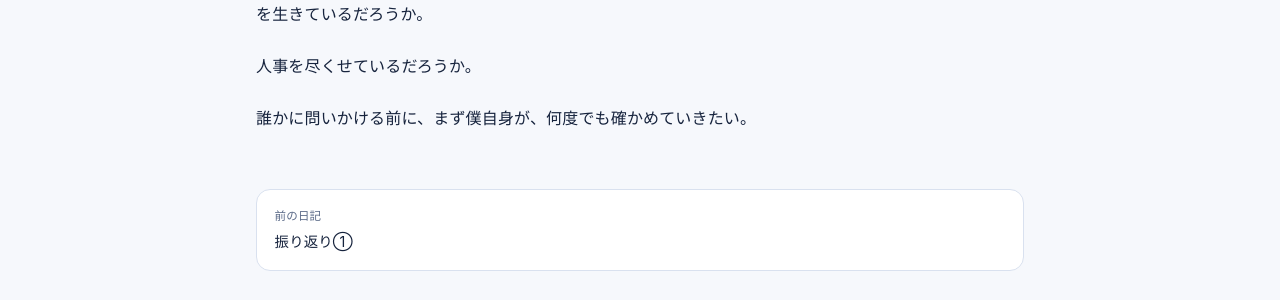
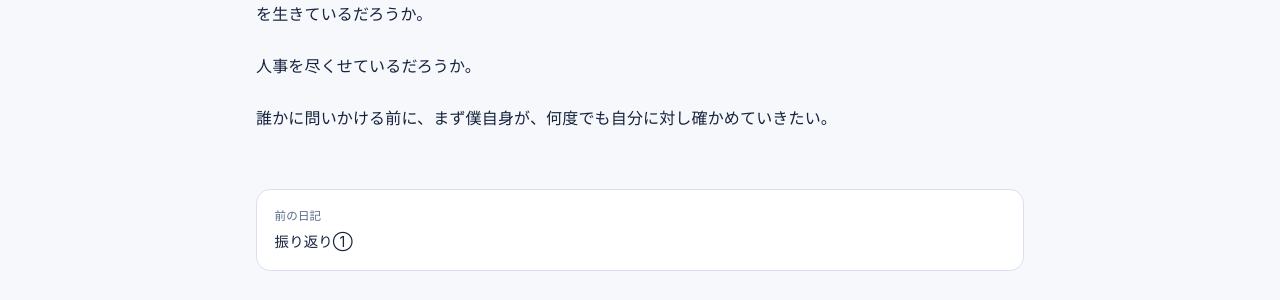
Before and after one commit to sakurazaka-math/sakurazaka-math.github.io, a Jekyll site: the page built from _posts/2026-10-01-day21.md, in a window 1280 px wide and 900 px high, scrolled down 1985 px. Shown: the part 492-792 px from the top of the window. Built offline with Jekyll 4.4.1, drawn with Linux system fonts in a browser that asks for light colours.

Commit message:
2026-10-01-day21.md を更新

```diff
--- a/_posts/2026-10-01-day21.md
+++ b/_posts/2026-10-01-day21.md
@@ -58,4 +58,4 @@ AIによって、数学の研究の進め方や、数学者に求められる役
 
 人事を尽くせているだろうか。
 
-誰かに問いかける前に、まず僕自身が、何度でも確かめていきたい。
+誰かに問いかける前に、まず僕自身が、何度でも自分に対し確かめていきたい。
```
